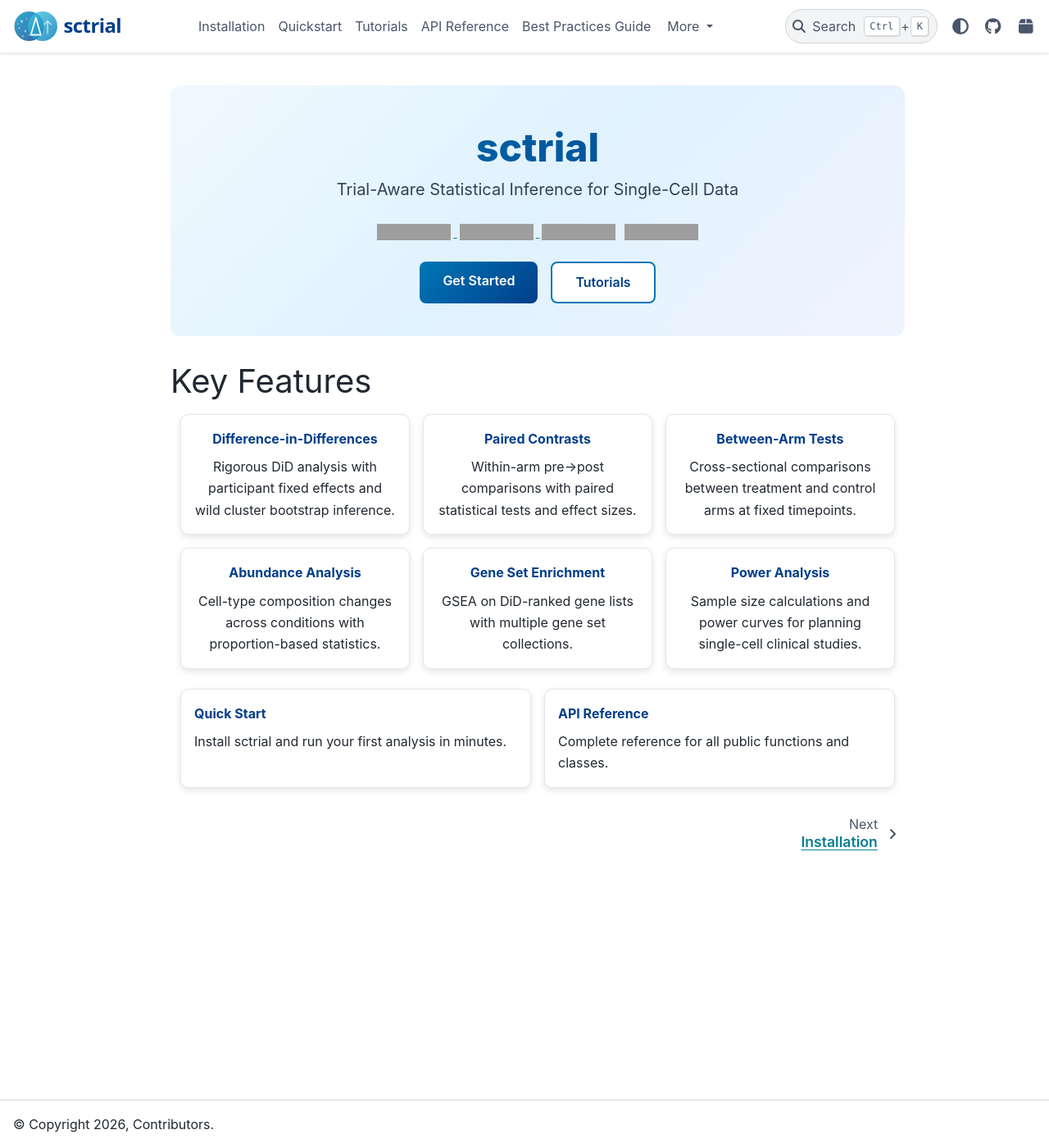
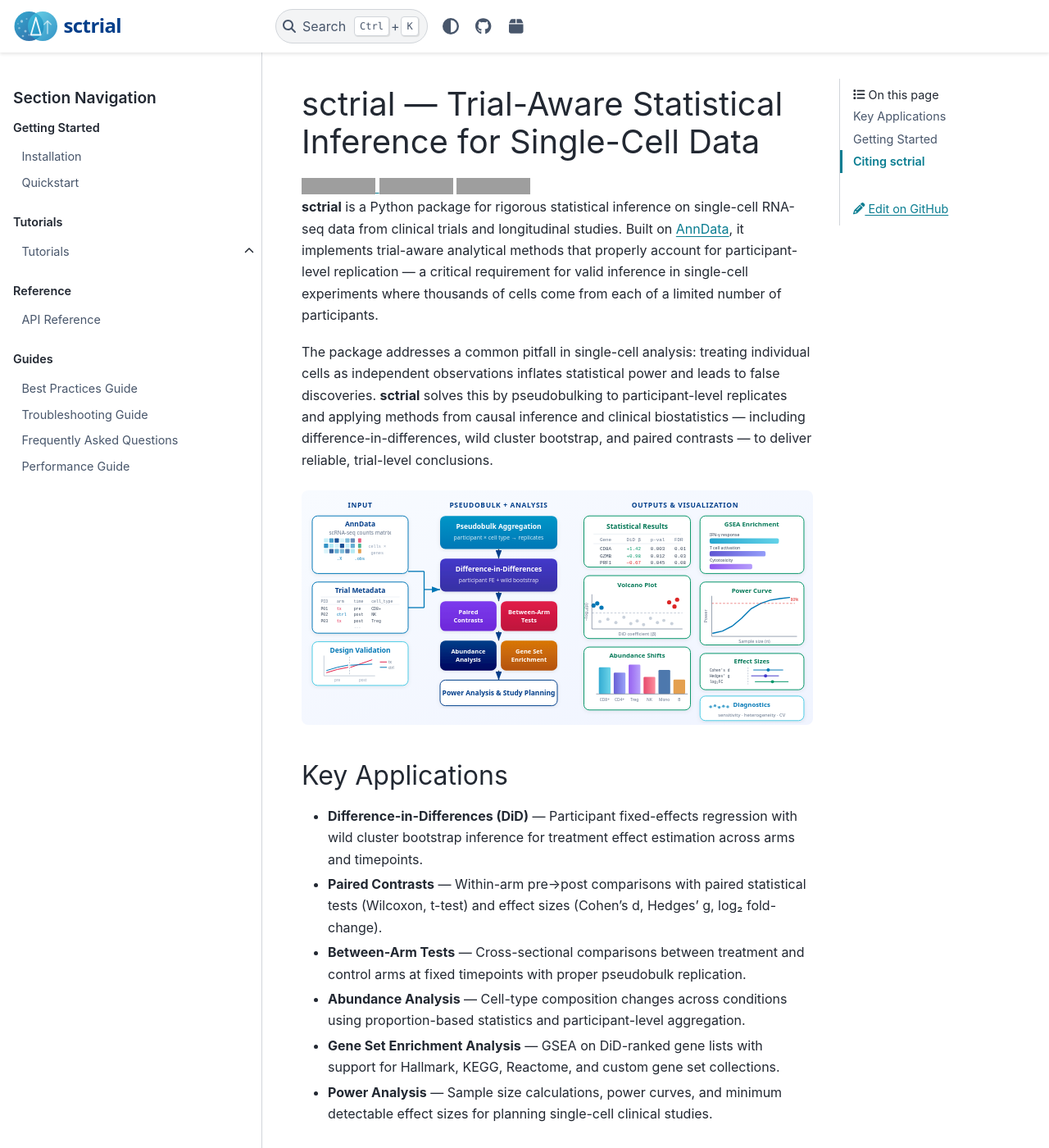
Before and after one commit to TheOmarLab/sctrial, a Sphinx documentation site: the page built from docs/source/index.rst, in a window 1280 px wide and 1400 px high. Shown: the whole window at 82% size. Built offline with Sphinx 7.4.7 and the PyData theme 0.15.4, drawn with Linux system fonts in a browser that asks for light colours; pages that are not in the unit, such as notebooks, are missing from menus; some of the changed text lies outside the part shown; grey boxes are pictures that could not be loaded.

Commit message:
Fix left sidebar navigation and add overview figure
- Add custom layout.html to show left sidebar on all pages including root
- Add custom sidebar-nav-bs.html with startdepth=0 for full toctree rendering
- Add overview_figure.svg showing the sctrial analysis pipeline
- Simplify custom.css (remove hero/card styles replaced by clean RST layout)
- Clean up conf.py theme options and add html_sidebars config
- Restore :hidden: toctrees in index.rst for sidebar-only navigation

```diff
--- a/docs/source/_static/custom.css
+++ b/docs/source/_static/custom.css
@@ -1,133 +1,4 @@
 /* sctrial docs – custom styles */
-
-/* ── Hero section ─────────────────────────────────────────────────────── */
-
-.hero-section {
-  text-align: center;
-  padding: 3rem 1.5rem 2.5rem;
-  margin-bottom: 2rem;
-  background: linear-gradient(135deg, #f0f9ff 0%, #e0f2fe 50%, #f0f4ff 100%);
-  border-radius: 12px;
-}
-
-html[data-theme="dark"] .hero-section {
-  background: linear-gradient(135deg, #0c1929 0%, #0a1628 50%, #0e1a2e 100%);
-}
-
-.hero-section h1 {
-  font-size: 3rem;
-  font-weight: 800;
-  background: linear-gradient(135deg, #0077B6, #023E8A);
-  -webkit-background-clip: text;
-  -webkit-text-fill-color: transparent;
-  background-clip: text;
-  margin-bottom: 0.5rem;
-}
-
-html[data-theme="dark"] .hero-section h1 {
-  background: linear-gradient(135deg, #48CAE4, #90E0EF);
-  -webkit-background-clip: text;
-  background-clip: text;
-}
-
-.hero-tagline {
-  font-size: 1.25rem;
-  color: #334155;
-  margin-bottom: 1.25rem;
-  font-weight: 400;
-}
-
-html[data-theme="dark"] .hero-tagline {
-  color: #94a3b8;
-}
-
-.hero-badges {
-  margin-bottom: 1.5rem;
-}
-
-.hero-badges img {
-  margin: 0 3px;
-}
-
-.hero-buttons {
-  display: flex;
-  gap: 1rem;
-  justify-content: center;
-  flex-wrap: wrap;
-}
-
-.btn-hero-primary,
-.btn-hero-secondary {
-  display: inline-block;
-  padding: 0.65rem 1.75rem;
-  border-radius: 8px;
-  font-weight: 600;
-  font-size: 1rem;
-  text-decoration: none;
-  transition: all 0.2s ease;
-}
-
-.btn-hero-primary {
-  background: linear-gradient(135deg, #0077B6, #023E8A);
-  color: #ffffff !important;
-}
-
-.btn-hero-primary:hover {
-  transform: translateY(-1px);
-  box-shadow: 0 4px 12px rgba(0, 119, 182, 0.35);
-  text-decoration: none;
-  color: #ffffff !important;
-}
-
-.btn-hero-secondary {
-  background: #ffffff;
-  color: #023E8A !important;
-  border: 2px solid #0077B6;
-}
-
-html[data-theme="dark"] .btn-hero-secondary {
-  background: transparent;
-  color: #48CAE4 !important;
-  border-color: #48CAE4;
-}
-
-.btn-hero-secondary:hover {
-  background: #0077B6;
-  color: #ffffff !important;
-  text-decoration: none;
-}
-
-/* ── Feature cards ────────────────────────────────────────────────────── */
-
-.sd-card {
-  border: 1px solid #e2e8f0 !important;
-  border-radius: 10px !important;
-  transition: all 0.2s ease;
-}
-
-html[data-theme="dark"] .sd-card {
-  border-color: #334155 !important;
-}
-
-.sd-card:hover {
-  transform: translateY(-2px);
-  box-shadow: 0 6px 20px rgba(0, 119, 182, 0.12);
-  border-color: #0077B6 !important;
-}
-
-html[data-theme="dark"] .sd-card:hover {
-  box-shadow: 0 6px 20px rgba(72, 202, 228, 0.12);
-  border-color: #48CAE4 !important;
-}
-
-.sd-card .sd-card-title {
-  font-weight: 700;
-  color: #023E8A;
-}
-
-html[data-theme="dark"] .sd-card .sd-card-title {
-  color: #48CAE4;
-}
 
 /* ── Copy button refinements ──────────────────────────────────────────── */
 
@@ -140,14 +11,14 @@
   opacity: 0.7;
 }
 
-/* ── Responsive ───────────────────────────────────────────────────────── */
+/* ── Overview figure ──────────────────────────────────────────────────── */
 
-@media (max-width: 768px) {
-  .hero-section h1 {
-    font-size: 2rem;
-  }
+.bd-article-container img[alt*="overview"] {
+  margin: 1.5rem 0;
+}
 
-  .hero-tagline {
-    font-size: 1rem;
-  }
+/* ── Badge row spacing ────────────────────────────────────────────────── */
+
+.bd-article-container > section > a > img {
+  margin-right: 4px;
 }
--- /dev/null
+++ b/docs/source/_templates/layout.html
@@ -0,0 +1,76 @@
+{#
+  Override pydata-sphinx-theme layout to show left sidebar on ALL pages,
+  including the root (index) page.  The upstream template suppresses
+  sidebar-nav-bs.html on root because _get_ancestor_pagename returns None.
+  We simply skip the suppression check.
+#}
+{%- extends "pydata_sphinx_theme/layout.html" %}
+
+{%- block content %}
+  {# Tiny scroll-detection pixel #}
+  <div id="pst-scroll-pixel-helper"></div>
+
+  {%- if theme_back_to_top_button %}
+  <button type="button" class="btn rounded-pill" id="pst-back-to-top">
+    <i class="fa-solid fa-arrow-up"></i>
+    {{- _("Back to top") -}}
+  </button>
+  {%- endif %}
+
+  <dialog id="pst-search-dialog">
+    {% include "pydata_sphinx_theme/components/search-field.html" %}
+  </dialog>
+
+  {% include "pydata_sphinx_theme/sections/announcement.html" %}
+
+  {% block docs_navbar %}
+    <header class="bd-header navbar navbar-expand-lg bd-navbar d-print-none">
+      {%- include "pydata_sphinx_theme/sections/header.html" %}
+    </header>
+  {% endblock docs_navbar %}
+
+  <div class="bd-container">
+    <div class="bd-container__inner bd-page-width">
+      {# ── Primary sidebar — NO suppression of sidebar-nav-bs ── #}
+      <dialog id="pst-primary-sidebar-modal"></dialog>
+      <div id="pst-primary-sidebar" class="bd-sidebar-primary bd-sidebar">
+        {% include "pydata_sphinx_theme/sections/sidebar-primary.html" %}
+      </div>
+      <main id="main-content" class="bd-main" role="main">
+        {% block docs_main %}
+          <div class="bd-content">
+            <div class="bd-article-container">
+              <div class="bd-header-article d-print-none">{% include "pydata_sphinx_theme/sections/header-article.html" %}</div>
+              {% block docs_body %}
+                {% include "pydata_sphinx_theme/components/searchbox.html" %}
+                <article class="bd-article">
+                  {% block body %}{% endblock %}
+                </article>
+              {% endblock docs_body %}
+              {% if theme_article_footer_items %}
+                <footer class="bd-footer-article">
+                  {% include "pydata_sphinx_theme/sections/footer-article.html" %}
+                </footer>
+              {% endif %}
+              {% if theme_show_prev_next %}
+                <footer class="prev-next-footer d-print-none">
+                  {% include "pydata_sphinx_theme/components/prev-next.html" %}
+                </footer>
+              {% endif %}
+            </div>
+            {% block docs_toc %}
+              {% if not remove_sidebar_secondary %}
+                <dialog id="pst-secondary-sidebar-modal"></dialog>
+                <div id="pst-secondary-sidebar" class="bd-sidebar-secondary bd-toc">{% include "pydata_sphinx_theme/sections/sidebar-secondary.html" %}</div>
+              {% endif %}
+            {% endblock docs_toc %}
+          </div>
+          <footer class="bd-footer-content">
+            {% include "pydata_sphinx_theme/sections/footer-content.html" %}
+          </footer>
+        {% endblock docs_main %}
+      </main>
+    </div>
+  </div>
+  {%- block scripts_end %}{{ _webpack.body_post() }}{%- endblock scripts_end %}
+{%- endblock content %}
--- /dev/null
+++ b/docs/source/_templates/sidebar-nav-bs.html
@@ -0,0 +1,17 @@
+{# Custom sidebar that renders full toctree on ALL pages including root. #}
+<nav class="bd-docs-nav bd-links"
+     aria-label="{{ _('Section Navigation') }}">
+  <p class="bd-links__title" role="heading" aria-level="1">{{ _("Section Navigation") }}</p>
+  <div class="bd-toc-item navbar-nav">
+    {{- generate_toctree_html(
+      "sidebar",
+      startdepth=0,
+      show_nav_level=theme_show_nav_level | int,
+      maxdepth=theme_navigation_depth | int,
+      collapse=theme_collapse_navigation | tobool,
+      includehidden=theme_sidebar_includehidden | tobool,
+      titles_only=True
+      )
+    -}}
+  </div>
+</nav>
--- a/docs/source/conf.py
+++ b/docs/source/conf.py
@@ -56,14 +56,21 @@
             "icon": "fa-solid fa-box",
         },
     ],
-    "navbar_align": "left",
+    # Navigation: left sidebar with full toctree, no top-bar section links
+    "navbar_center": [],
     "show_nav_level": 2,
     "show_toc_level": 2,
     "navigation_with_keys": True,
+    "navigation_depth": 3,
     "footer_start": ["copyright"],
     "footer_end": ["last-updated"],
     "secondary_sidebar_items": ["page-toc", "edit-this-page"],
     "use_edit_page_button": True,
+}
+
+# Ensure left sidebar appears on ALL pages including the landing page
+html_sidebars = {
+    "**": ["sidebar-nav-bs.html"],
 }
 
 html_context = {
--- a/docs/source/index.rst
+++ b/docs/source/index.rst
@@ -1,81 +1,80 @@
-:html_theme.sidebar_secondary.remove:
+sctrial — Trial-Aware Statistical Inference for Single-Cell Data
+================================================================
 
-.. raw:: html
+.. image:: https://github.com/TheOmarLab/sctrial/actions/workflows/test.yml/badge.svg?branch=main
+   :target: https://github.com/TheOmarLab/sctrial/actions/workflows/test.yml
+   :alt: Tests
 
-   <div class="hero-section">
-     <h1>sctrial</h1>
-     <p class="hero-tagline">Trial-Aware Statistical Inference for Single-Cell Data</p>
-     <p class="hero-badges">
-       <a href="https://github.com/TheOmarLab/sctrial/actions/workflows/test.yml">
-         <img src="https://github.com/TheOmarLab/sctrial/actions/workflows/test.yml/badge.svg?branch=main" alt="Tests">
-       </a>
-       <a href="https://github.com/TheOmarLab/sctrial/releases">
-         <img src="https://img.shields.io/github/v/release/TheOmarLab/sctrial?label=version" alt="Version">
-       </a>
-       <img src="https://img.shields.io/badge/python-3.9%2B-blue" alt="Python">
-       <a href="https://opensource.org/licenses/MIT">
-         <img src="https://img.shields.io/badge/License-MIT-yellow.svg" alt="License">
-       </a>
-     </p>
-     <div class="hero-buttons">
-       <a class="btn-hero-primary" href="installation.html">Get Started</a>
-       <a class="btn-hero-secondary" href="tutorials/index.html">Tutorials</a>
-     </div>
-   </div>
+.. image:: https://img.shields.io/badge/python-3.9%2B-blue
+   :alt: Python
 
+.. image:: https://img.shields.io/badge/License-MIT-yellow.svg
+   :target: https://opensource.org/licenses/MIT
+   :alt: License
 
-Key Features
-------------
+**sctrial** is a Python package for rigorous statistical inference on single-cell RNA-seq
+data from clinical trials and longitudinal studies. Built on
+`AnnData <https://anndata.readthedocs.io>`_, it implements trial-aware analytical
+methods that properly account for participant-level replication — a critical requirement
+for valid inference in single-cell experiments where thousands of cells come from each
+of a limited number of participants.
 
-.. grid:: 3
-   :gutter: 3
+The package addresses a common pitfall in single-cell analysis: treating individual cells
+as independent observations inflates statistical power and leads to false discoveries.
+**sctrial** solves this by pseudobulking to participant-level replicates and applying
+methods from causal inference and clinical biostatistics — including difference-in-differences,
+wild cluster bootstrap, and paired contrasts — to deliver reliable, trial-level conclusions.
 
-   .. grid-item-card:: Difference-in-Differences
-      :text-align: center
+.. image:: _static/overview_figure.svg
+   :alt: sctrial overview — from scRNA-seq input through trial-aware analysis to statistical outputs
+   :width: 100%
+   :align: center
 
-      Rigorous DiD analysis with participant fixed effects and wild cluster bootstrap inference.
+Key Applications
+----------------
 
-   .. grid-item-card:: Paired Contrasts
-      :text-align: center
+- **Difference-in-Differences (DiD)** — Participant fixed-effects regression with wild cluster
+  bootstrap inference for treatment effect estimation across arms and timepoints.
 
-      Within-arm pre→post comparisons with paired statistical tests and effect sizes.
+- **Paired Contrasts** — Within-arm pre→post comparisons with paired statistical tests (Wilcoxon,
+  t-test) and effect sizes (Cohen's d, Hedges' g, log₂ fold-change).
 
-   .. grid-item-card:: Between-Arm Tests
-      :text-align: center
+- **Between-Arm Tests** — Cross-sectional comparisons between treatment and control arms at
+  fixed timepoints with proper pseudobulk replication.
 
-      Cross-sectional comparisons between treatment and control arms at fixed timepoints.
+- **Abundance Analysis** — Cell-type composition changes across conditions using proportion-based
+  statistics and participant-level aggregation.
 
-   .. grid-item-card:: Abundance Analysis
-      :text-align: center
+- **Gene Set Enrichment Analysis** — GSEA on DiD-ranked gene lists with support for Hallmark,
+  KEGG, Reactome, and custom gene set collections.
 
-      Cell-type composition changes across conditions with proportion-based statistics.
+- **Power Analysis** — Sample size calculations, power curves, and minimum detectable effect
+  sizes for planning single-cell clinical studies.
 
-   .. grid-item-card:: Gene Set Enrichment
-      :text-align: center
+Getting Started
+---------------
 
-      GSEA on DiD-ranked gene lists with multiple gene set collections.
+Install sctrial and run your first analysis:
 
-   .. grid-item-card:: Power Analysis
-      :text-align: center
+.. code-block:: bash
 
-      Sample size calculations and power curves for planning single-cell clinical studies.
+   pip install sctrial
 
+See the :doc:`installation` guide for optional extras (plotting, GSEA, Bayesian modules),
+then follow the :doc:`quickstart` for a complete walkthrough.
+For end-to-end analyses on real clinical datasets, explore the :doc:`tutorials/index`.
 
-.. grid:: 2
-   :gutter: 3
+Citing sctrial
+--------------
 
-   .. grid-item-card:: Quick Start
-      :link: quickstart
-      :link-type: doc
+If you use **sctrial** in your research, please cite:
 
-      Install sctrial and run your first analysis in minutes.
+.. code-block:: bibtex
 
-   .. grid-item-card:: API Reference
-      :link: api
-      :link-type: doc
-
-      Complete reference for all public functions and classes.
-
+   @software{sctrial,
+     title = {sctrial: Trial-Aware Statistical Inference for Single-Cell Data},
+     url = {https://github.com/TheOmarLab/sctrial}
+   }
 
 .. toctree::
    :maxdepth: 2
```
Also changed, not shown: docs/source/_static/overview_figure.svg (added).
